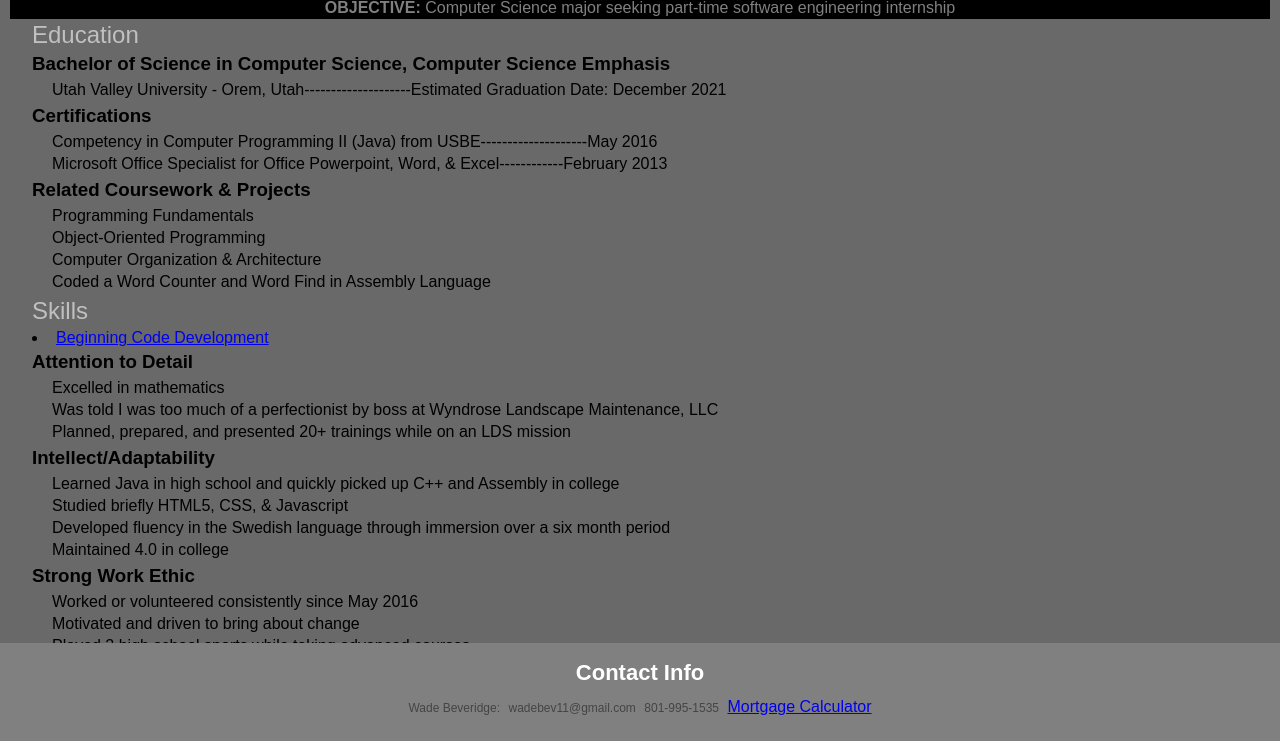
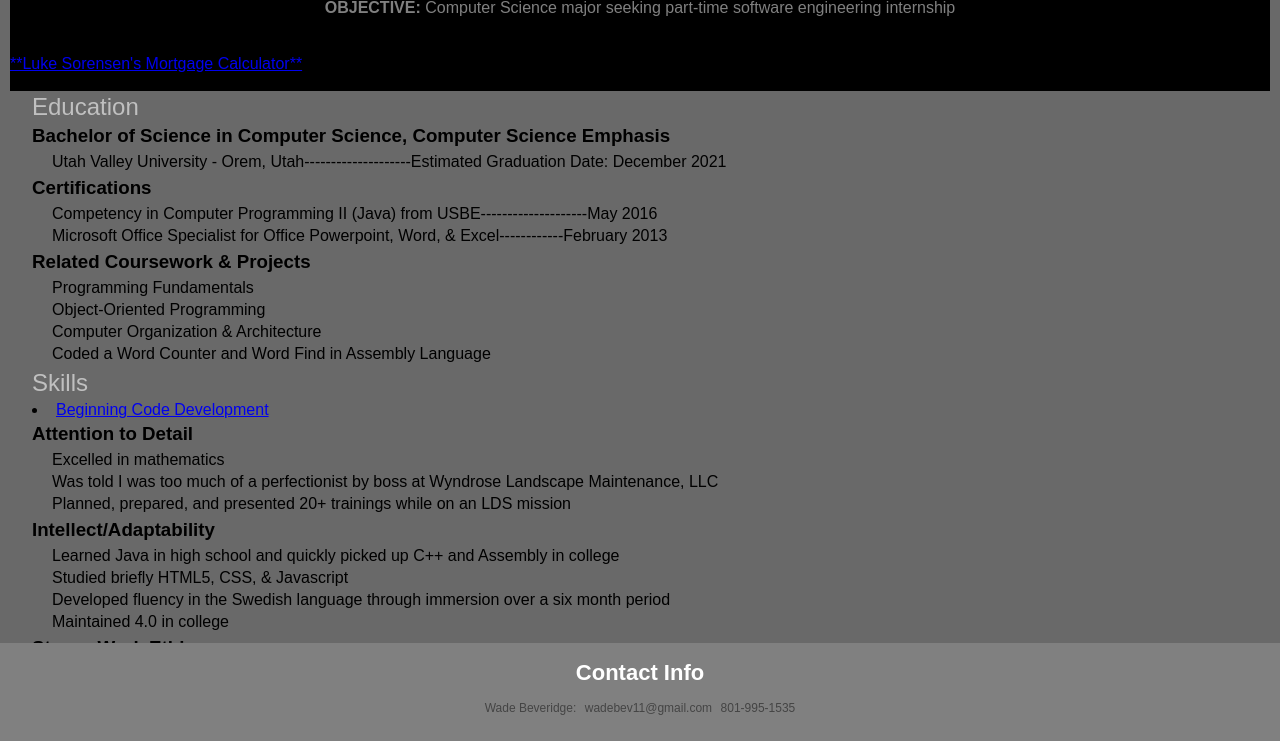
Before and after one commit to wadebev11/wadebev11.github.io, a plain HTML site: page index.html in a window 1280 px wide. Shown: the part 57-798 px from the top of the page. Drawn offline with Linux system fonts and the light colour scheme.

Commit message:
Update index.html

```diff
--- a/index.html
+++ b/index.html
@@ -10,6 +10,7 @@
             <div id="header">
                 <h1>Wade Beveridge</h1>
                 <p><b>OBJECTIVE: </b>Computer Science major seeking part-time software engineering internship</p>
+                <a href="mortgage-calculator.html"><br><br>**Luke Sorensen's Mortgage Calculator**<br><br></a>
             </div>
             <div id="content">
                 <div id="education">
@@ -93,7 +94,6 @@
                 <p>Wade Beveridge:</p>
                 <p>wadebev11@gmail.com</p>
                 <pre>801-995-1535</pre>
-                <a href="mortgage-calculator.html">Mortgage Calculator</a>
             </div>
         </div>
     </body>
```
